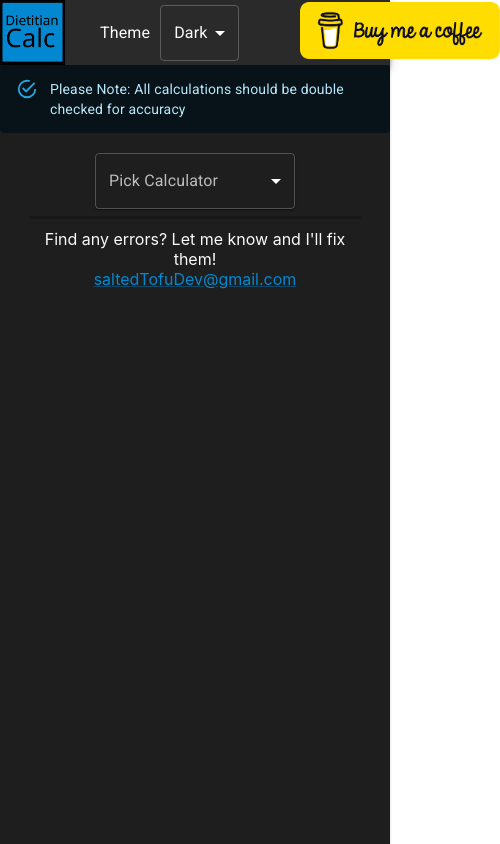
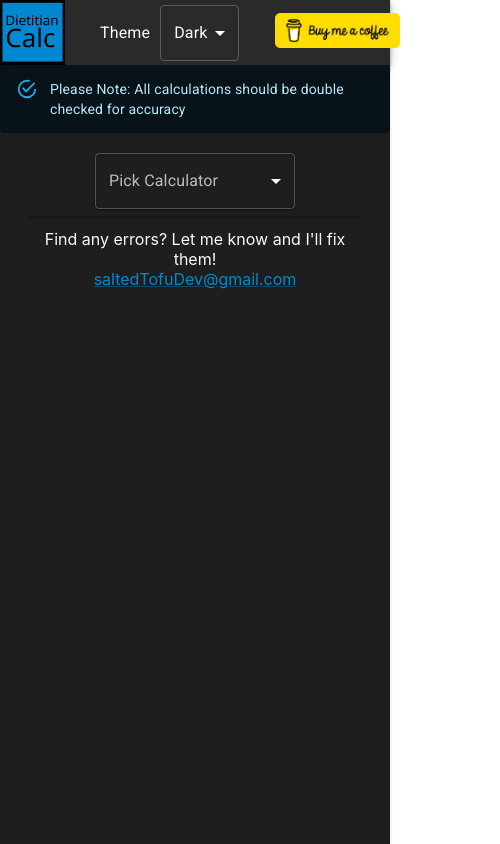
Before and after one commit to saltedTofu/RDCalc2, a React (Create React App) app: page / in a window 390 px wide. Shown: the whole page, 500 px wide, since content can reach past the window. Built offline with nearby package versions, Linux system fonts and the light colour scheme; no server answers.

Commit message:
scrollbar styling

```diff
--- a/src/App.css
+++ b/src/App.css
@@ -13,6 +13,25 @@
   align-items: center;
   justify-content: flex-start;
 }
+/* width */
+::-webkit-scrollbar {
+  width: 10px;
+}
+
+/* Track */
+::-webkit-scrollbar-track {
+  background: #212121;
+}
+
+/* Handle */
+::-webkit-scrollbar-thumb {
+  background: #484848;
+}
+
+/* Handle on hover */
+::-webkit-scrollbar-thumb:hover {
+  background: #555;
+}
 @media only screen and (max-width:499px){
   .App{
     min-width:0px;
--- a/src/components/Header/Header.css
+++ b/src/components/Header/Header.css
@@ -13,8 +13,18 @@
     width:65px;
     height:65px;
 }
+#donateDiv{
+    left:300px;
+}
 @media only screen and (max-width:499px){
     .loginFields{
         display:none;
     }
+    #donateButton{
+        width:125px;
+    }
+    #donateDiv{
+        left:275px;
+    }
+
 }
--- a/src/components/Header/Header.js
+++ b/src/components/Header/Header.js
@@ -90,8 +90,8 @@ function Header({currentTheme, handleThemeChange}){
                 </Select>
             </div>
 
-            <div style={{display: 'flex', flexDirection:'row', alignItems:'center', position:'absolute', left:'300px'}}>
-                <a href="https://www.buymeacoffee.com/saltedTofu" target="_blank" rel="noreferrer"><img src={Coffee} width="200px" alt="Donate Button"></img></a>
+            <div style={{display: 'flex', flexDirection:'row', alignItems:'center', position:'absolute'}} id="donateDiv">
+                <a href="https://www.buymeacoffee.com/saltedTofu" target="_blank" rel="noreferrer"><img src={Coffee} width="200px" alt="Donate Button" id="donateButton"></img></a>
             </div>
 
             <div className="loginFields">
```
